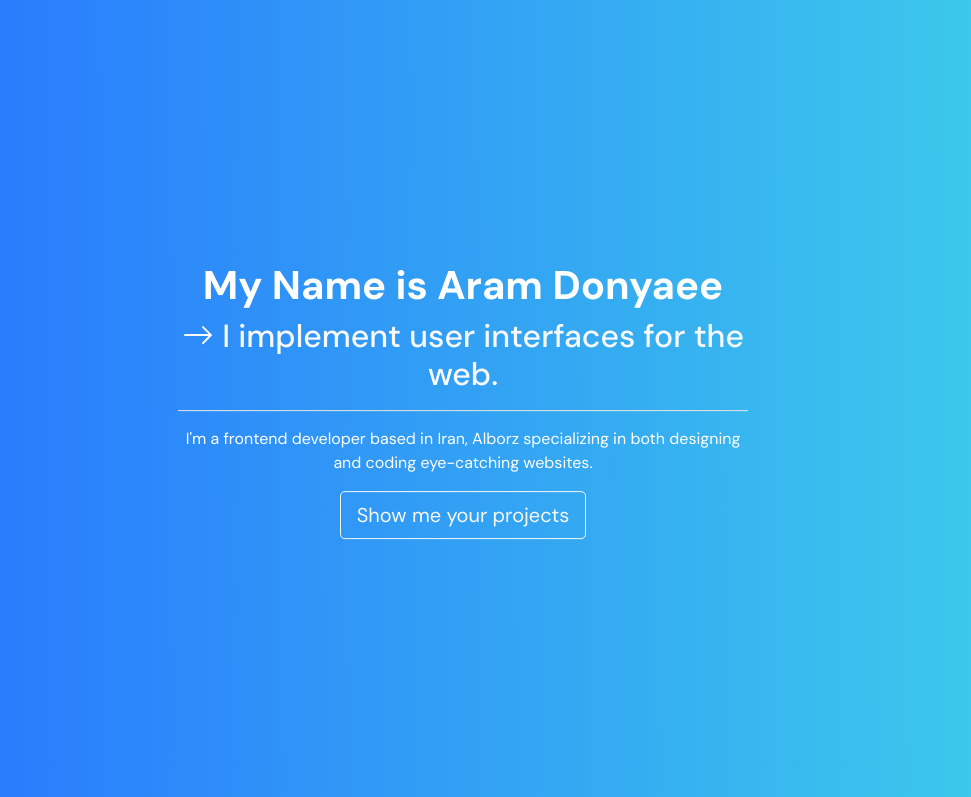
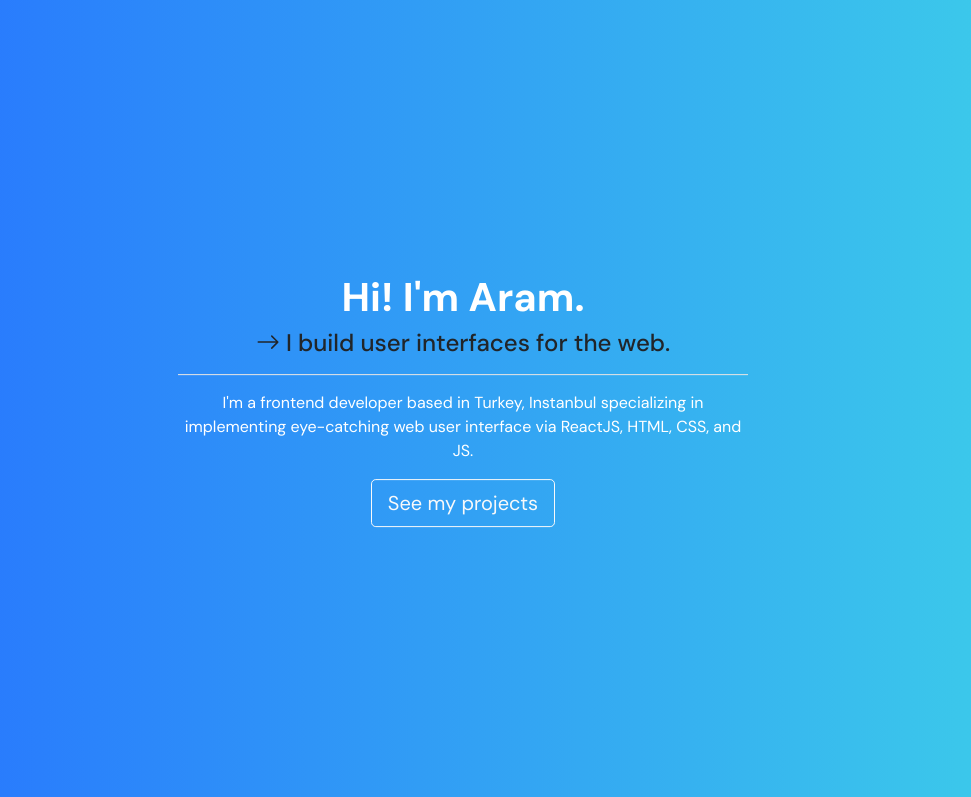
Before and after one commit to AramDonyaee/aramdonyaee.github.io, a plain HTML site: page index.html in a window 1280 px wide. Shown: the top 797 px of the page, without its empty margins (177-1148 px from the left). Drawn offline with nearby package versions, Linux system fonts and the light colour scheme; a web font is replaced by a local one.

Commit message:
minor change to banner

```diff
--- a/index.html
+++ b/index.html
@@ -19,20 +19,20 @@
           <div class="row h-100 align-items-left">
             <div class="col-12 text-center">
                 <div class="centered">
-                    <p class="h1 font-weight-bold text-white" data-aos="fade-up" data-aos-duration="1500">My Name is Aram Donyaee</p>
+                    <p class="h1 font-weight-bold text-white" data-aos="fade-up" data-aos-duration="1500">Hi! I'm Aram.</p>
                     <div data-aos="fade-up" data-aos-duration="1600">
-                        <p class="h2 text-light">
+                        <p class="h4 text-center">
                             <svg width="1em" height="1em" viewBox="0 2 16 16" class="bi bi-arrow-right" fill="currentColor" xmlns="http://www.w3.org/2000/svg">
                                 <path fill-rule="evenodd" d="M1 8a.5.5 0 0 1 .5-.5h11.793l-3.147-3.146a.5.5 0 0 1 .708-.708l4 4a.5.5 0 0 1 0 .708l-4 4a.5.5 0 0 1-.708-.708L13.293 8.5H1.5A.5.5 0 0 1 1 8z"/>
                             </svg>
-                            I implement user interfaces for the web.
+                            I build user interfaces for the web.
                         </p>
                         <hr style="background-color: white;" />
-                        <p class="text-white">I'm a frontend developer based in Iran, Alborz specializing in
-                            both designing and coding eye-catching websites.
+                        <p class="text-white">I'm a frontend developer based in Turkey, Instanbul specializing in
+                            implementing eye-catching web user interface via ReactJS, HTML, CSS, and JS.
                         </p>
 
-                        <button class="btn btn-lg btn-outline-light">Show me your projects</button>
+                        <button class="btn btn-lg btn-outline-light">See my projects</button>
                     </div>
 
                 </div>
```
